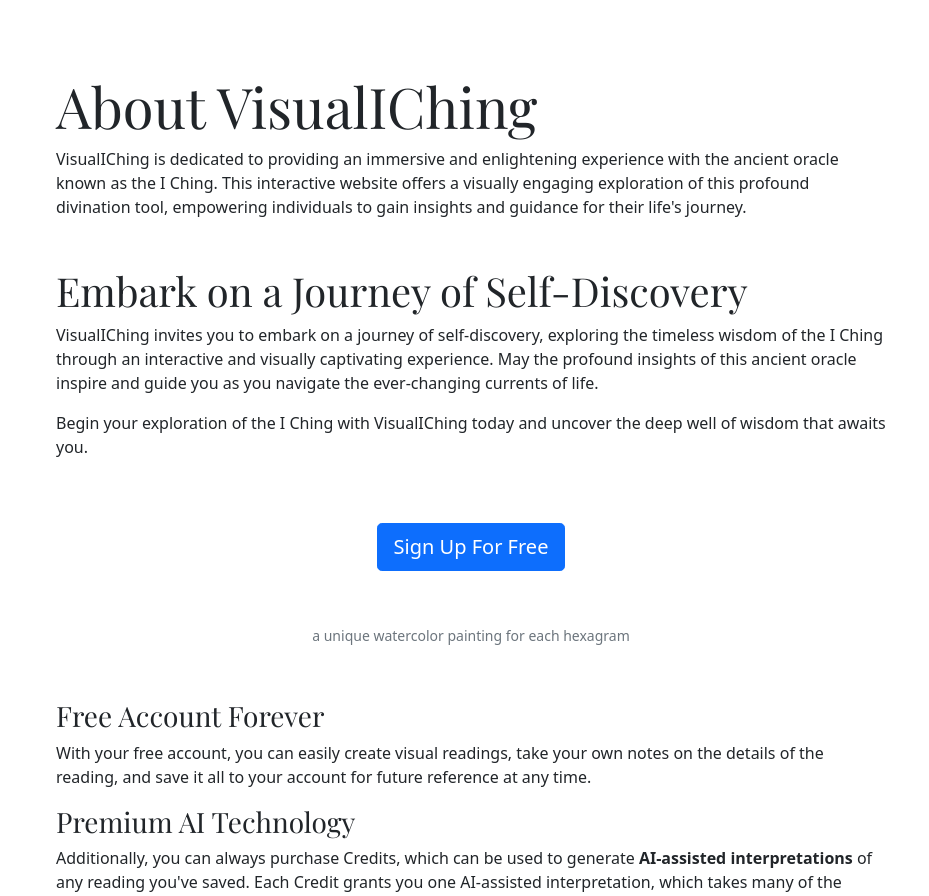
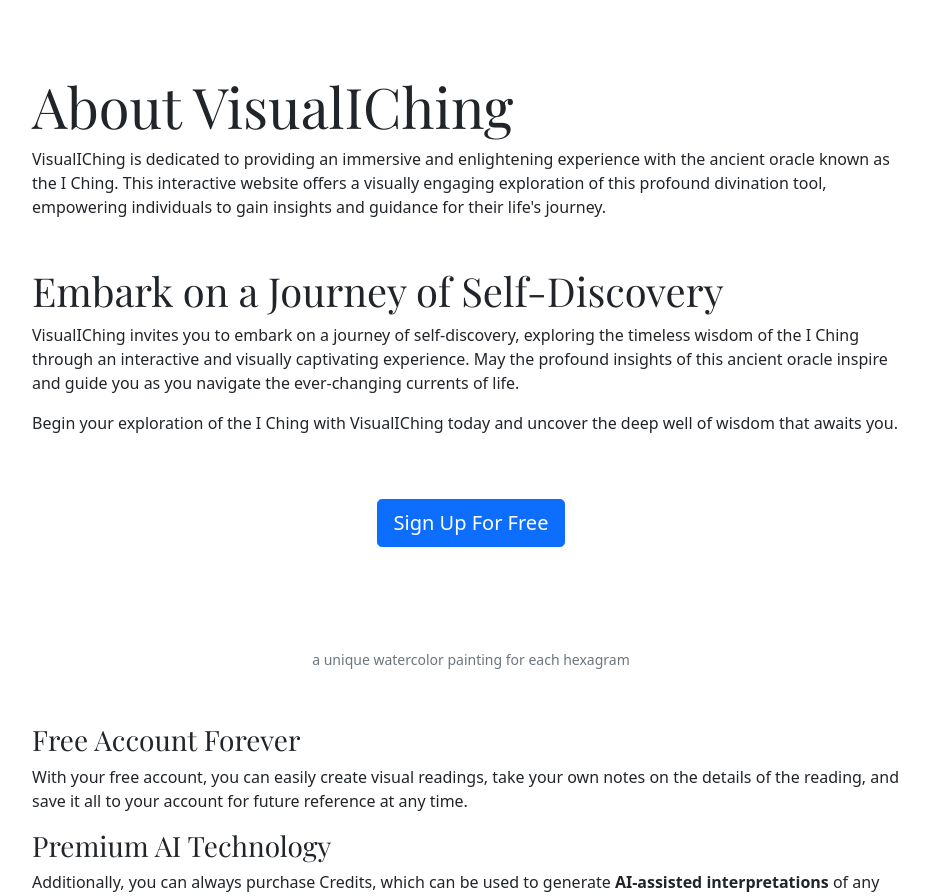
Before and after one commit to dimays/visualiching, a Django app: page /about/ in a window 1280 px wide. Shown: the part 56-952 px from the top of the page, without its empty margins (169-1098 px from the left). Run offline with Django 4.2, Linux system fonts and the light colour scheme; data that the repository does not hold is empty; parts of the project's set-up code (start-up, migrations or seed data) failed here and were passed over.

Commit message:
Fixed some formatting on About page

```diff
--- a/visual_i_ching_app/static/visual_i_ching_app/css/style.css
+++ b/visual_i_ching_app/static/visual_i_ching_app/css/style.css
@@ -5,6 +5,6 @@
 #carouselHexagrams .carousel-item img {
     object-fit: cover;
     object-position: center;
-    height: 50vh;
+    height: 55vh;
     overflow: hidden;
 }
--- a/visual_i_ching_app/templates/visual_i_ching_app/about.html
+++ b/visual_i_ching_app/templates/visual_i_ching_app/about.html
@@ -2,13 +2,11 @@
 {% load static %}
 
 {% block content %}
-    <div class="container my-5">
     <h1 class="display-4 serif-text">About VisualIChing</h1>
     <p>VisualIChing is dedicated to providing an immersive and enlightening experience with the ancient oracle known as the I Ching. This interactive website offers a visually engaging exploration of this profound divination tool, empowering individuals to gain insights and guidance for their life's journey.</p>
-    </div>
-    <div class="container my-5">
+
     {% if not user.is_authenticated %}
-        <div class="row">
+    <div class="row my-5">
         <h1 class="serif-text">Embark on a Journey of Self-Discovery</h1>
         <p>VisualIChing invites you to embark on a journey of self-discovery, exploring the timeless wisdom of the I Ching through an interactive and visually captivating experience. May the profound insights of this ancient oracle inspire and guide you as you navigate the ever-changing currents of life.</p>
         <p>Begin your exploration of the I Ching with VisualIChing today and uncover the deep well of wisdom that awaits you.</p>
@@ -93,15 +91,14 @@
         </div>
         {% endif %}
     </div>
-    </div>
-    <div class="container my-5">
+    <div class="row my-5">
         <h2 class="serif-text">Brief History of the I Ching</h2>
         <p>The I Ching, also known as the Book of Changes, is an ancient Chinese divination text with a rich history spanning over two millennia. Its origins can be traced back to the Zhou dynasty (1046-256 BCE) in China. According to legend, the I Ching was compiled by the legendary sage King Wen and his son, the Duke of Zhou. It was later expanded upon by Confucius, who added commentaries to the hexagrams. The I Ching draws upon the principles of yin and yang and the concept of the Tao, offering a profound understanding of the dynamic interplay of opposites and the natural cycles of change.</p>
         <p>The I Ching has had a significant impact on Western culture, particularly since its translation and introduction to the West in the 19th century. Its profound wisdom and universal principles have fascinated scholars, philosophers, and artists alike. In the realm of philosophy, influential thinkers such as Carl Jung and Wilhelm Reich drew upon the I Ching to explore the depths of the human psyche and the collective unconscious. Its concepts of balance, harmony, and transformation resonated with Western intellectuals seeking alternative perspectives on existence and the nature of reality.</p>
         <p>Moreover, the I Ching has found a place in various artistic expressions. Its symbols and archetypes have inspired writers, poets, and visual artists, shaping their creative endeavors. The I Ching's profound insights into the nature of change and the interconnectedness of all things have provided a foundation for contemplation and personal growth in Western spiritual and self-development practices. Today, the I Ching continues to be valued as a source of wisdom, guidance, and inspiration, with its teachings applied to diverse fields such as psychology, business strategy, and personal development.</p>
         <p>As the I Ching continues to transcend cultural boundaries, its timeless wisdom remains a source of contemplation and insight for individuals seeking a deeper understanding of themselves and the world around them.</p>
     </div>
-    <div class="container my-5">
+    <div class="row my-5">
         <h2 class="serif-text">Traditional Forms of Consulting the Oracle</h2>
         <p>The I Ching offers two primary methods for consulting the oracle: the coin method and the yarrow stalk method. Both techniques provide a systematic approach to generating the hexagram that reflects your current situation or question. Choose the method that resonates with you and follow the step-by-step instructions below.</p>
         <h4 class="serif-text">Coin Method</h4>
@@ -144,7 +141,7 @@
             <li class="list-group-item border-0">Repeat this entire process six times to build up a hexagram of six lines, starting from the bottom.</li>
         </ol>
     </div>
-    <div class="container my-5">
+    <div class="row my-5">
         <h3 class="serif-text">Interpreting the Situation</h3>
         <p>Once you have generated the hexagram, it is essential to interpret its meaning in the context of your question or situation. Follow these general steps to gain insight into the message of the oracle:</p>
         <ol class="list-group list-group-numbered my-3">
@@ -158,11 +155,11 @@
         </ol>
         <p>Remember, the I Ching provides guidance, but it is up to you to apply this wisdom and make your own decisions based on your unique circumstances. Trust your intuition and let the I Ching be a source of insight and illumination as you navigate the paths of life.</p>
     </div>
-    <div class="container my-5">
+    <div class="row my-5">
         <h2 class="serif-text">Guidance and Personal Responsibility</h2>
         <p>The I Ching provides profound guidance and wisdom, acting as a compass for navigating the complexities of life. However, it is important to recognize that each individual bears the responsibility to interpret and apply this guidance in their own unique context. The I Ching serves as a guide, illuminating paths and possibilities, but the ultimate decisions and actions reside with each individual.</p>
     </div>
-    <div class="container my-5">
+    <div class="row my-5">
         <h2 class="serif-text">Sources</h2>
         <p>The written content on this website was adapted from the renowned Wilhelm-Baynes translation of the I Ching. We have taken care to preserve the essence and wisdom of the original text while making certain adaptations to promote inclusivity and accessibility. In some instances, we have paraphrased passages, and we have replaced male pronouns with gender-neutral language when it does not interfere with the metaphor employed by the author. Our goal is to honor the integrity of the text while fostering an inclusive environment for all.</p>
         <p>The visual elements on this website were generated using Dall-E 2, based on the written content for each hexagram and trigram and further edited by the VisualIChing team.</p>
```
Lines whose indentation alone changed are shown as unchanged.
